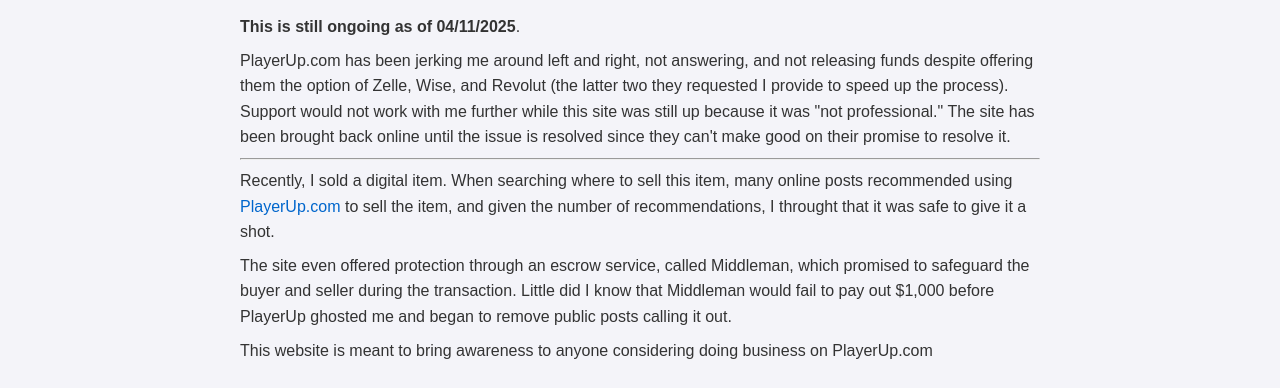
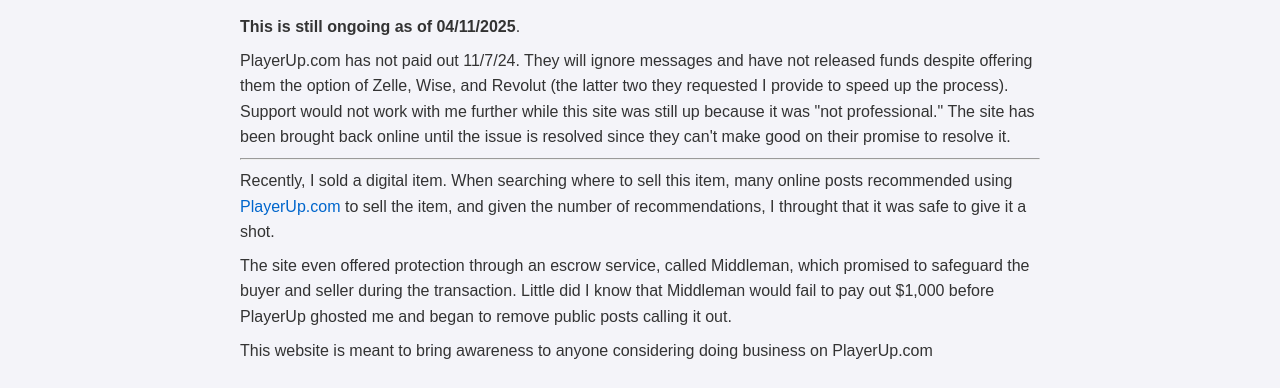
Before and after one commit to PlayerUpScam/PlayerUpScam.com, a plain HTML site: page index.html in a window 1280 px wide. Shown: the part 412-800 px from the top of the page. Drawn offline with Linux system fonts and the light colour scheme.

Commit message:
Update index.html

```diff
--- a/index.html
+++ b/index.html
@@ -135,7 +135,7 @@
 		<strong>This is still ongoing as of 04/11/2025</strong>.
 	</p>
 	<p>
-		PlayerUp.com has been jerking me around left and right, not answering, and not releasing funds despite offering them the option of Zelle, Wise, and Revolut (the latter two they requested I provide to speed up the process). Support would not work with me further while this site was still up because it was "not professional." The site has been brought back online until the issue is resolved since they can't make good on their promise to resolve it.
+		PlayerUp.com has not paid out 11/7/24. They will ignore messages and have not released funds despite offering them the option of Zelle, Wise, and Revolut (the latter two they requested I provide to speed up the process). Support would not work with me further while this site was still up because it was "not professional." The site has been brought back online until the issue is resolved since they can't make good on their promise to resolve it.
 	</p>
 	</p>
 	    <hr>
```
